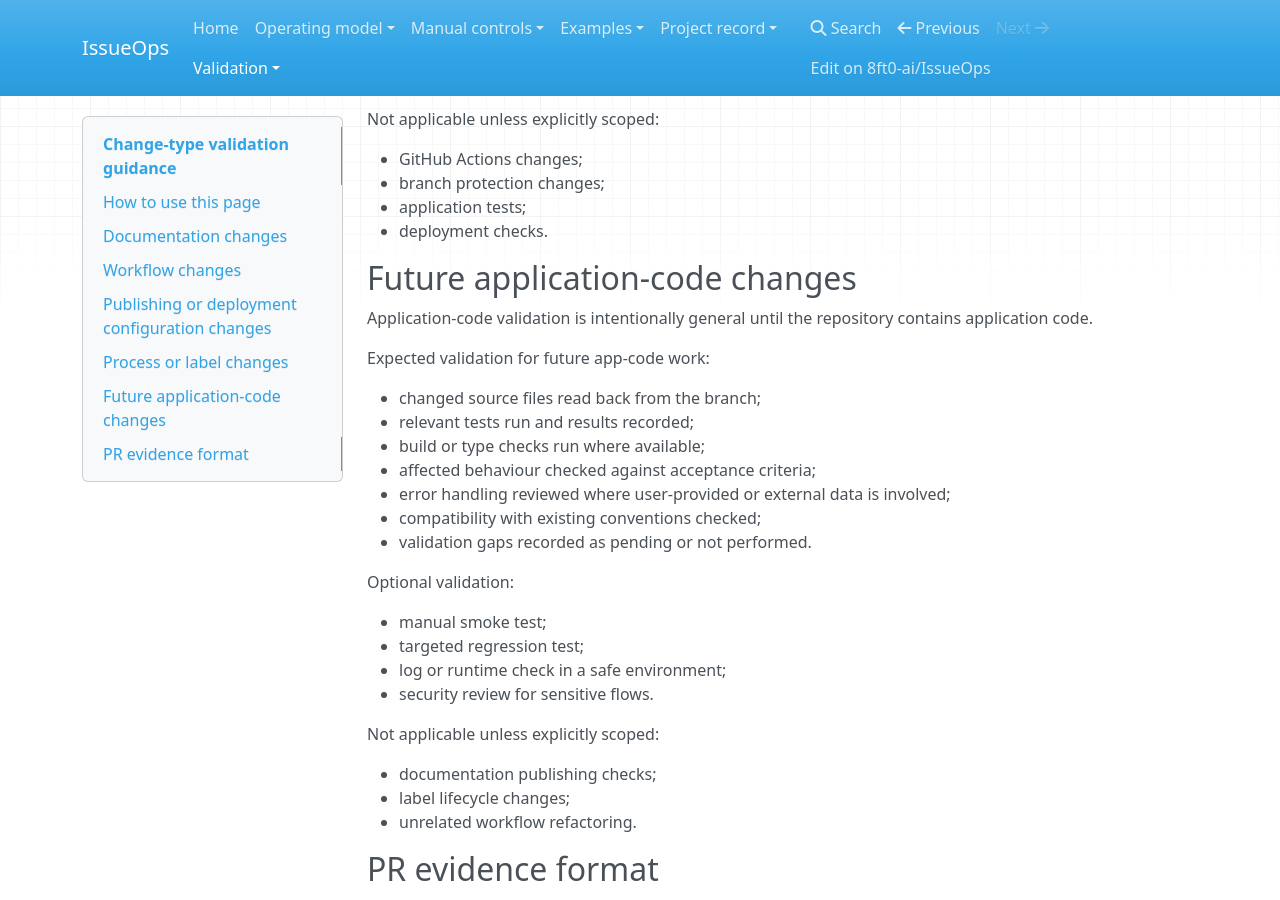
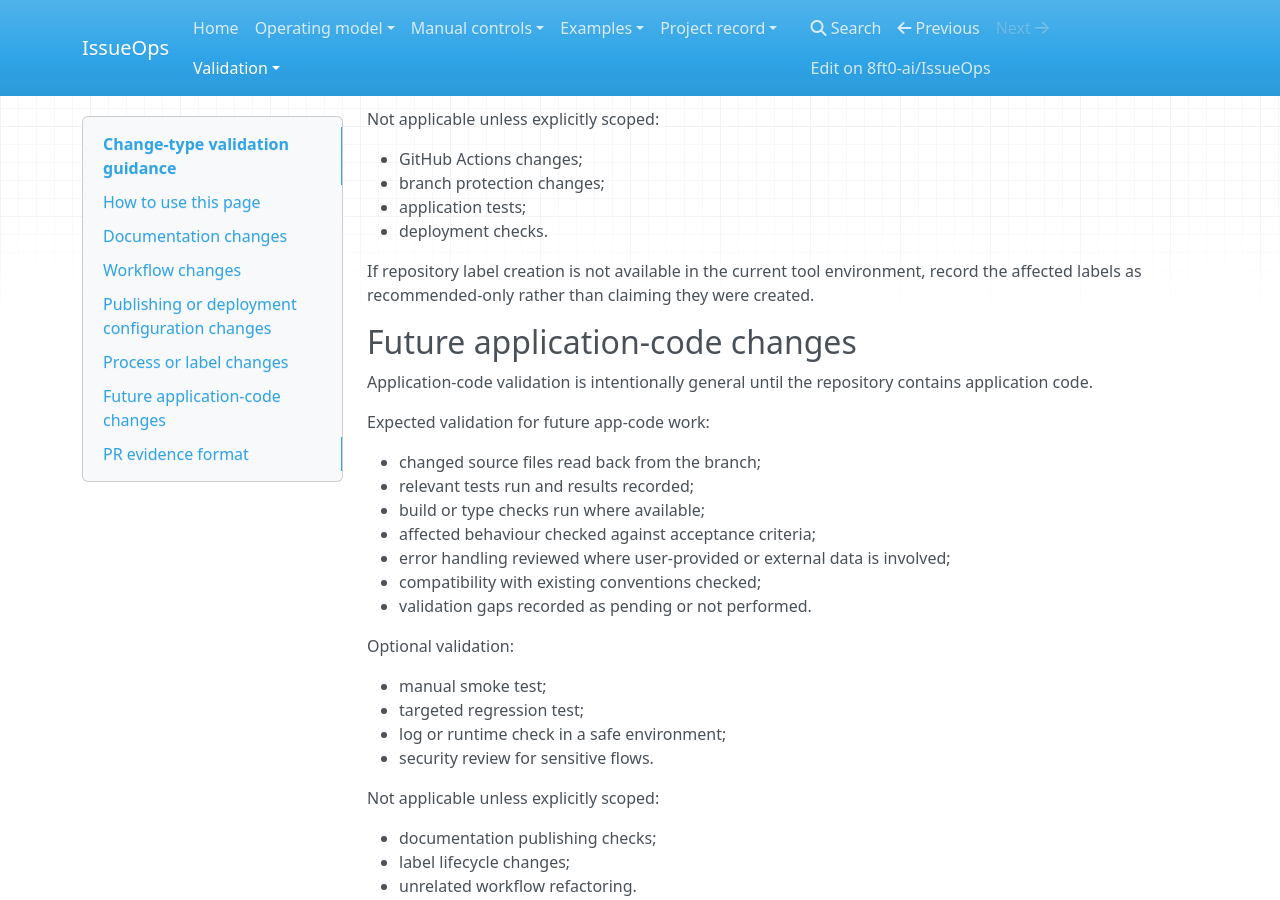
Before and after one commit to 8ft0-ai/IssueOps, an MkDocs documentation site: the page built from docs/change-type-validation.md, in a window 1280 px wide and 900 px high, scrolled down 2955 px. Built offline with MkDocs 1.6.1, drawn with Linux system fonts in a browser that asks for light colours; nearby versions of some CDN libraries.

Commit message:
Clarify label validation expectations

```diff
--- a/docs/change-type-validation.md
+++ b/docs/change-type-validation.md
@@ -128,6 +128,8 @@ Not applicable unless explicitly scoped:
 - application tests;
 - deployment checks.
 
+If repository label creation is not available in the current tool environment, record the affected labels as recommended-only rather than claiming they were created.
+
 ## Future application-code changes
 
 Application-code validation is intentionally general until the repository contains application code.
```
